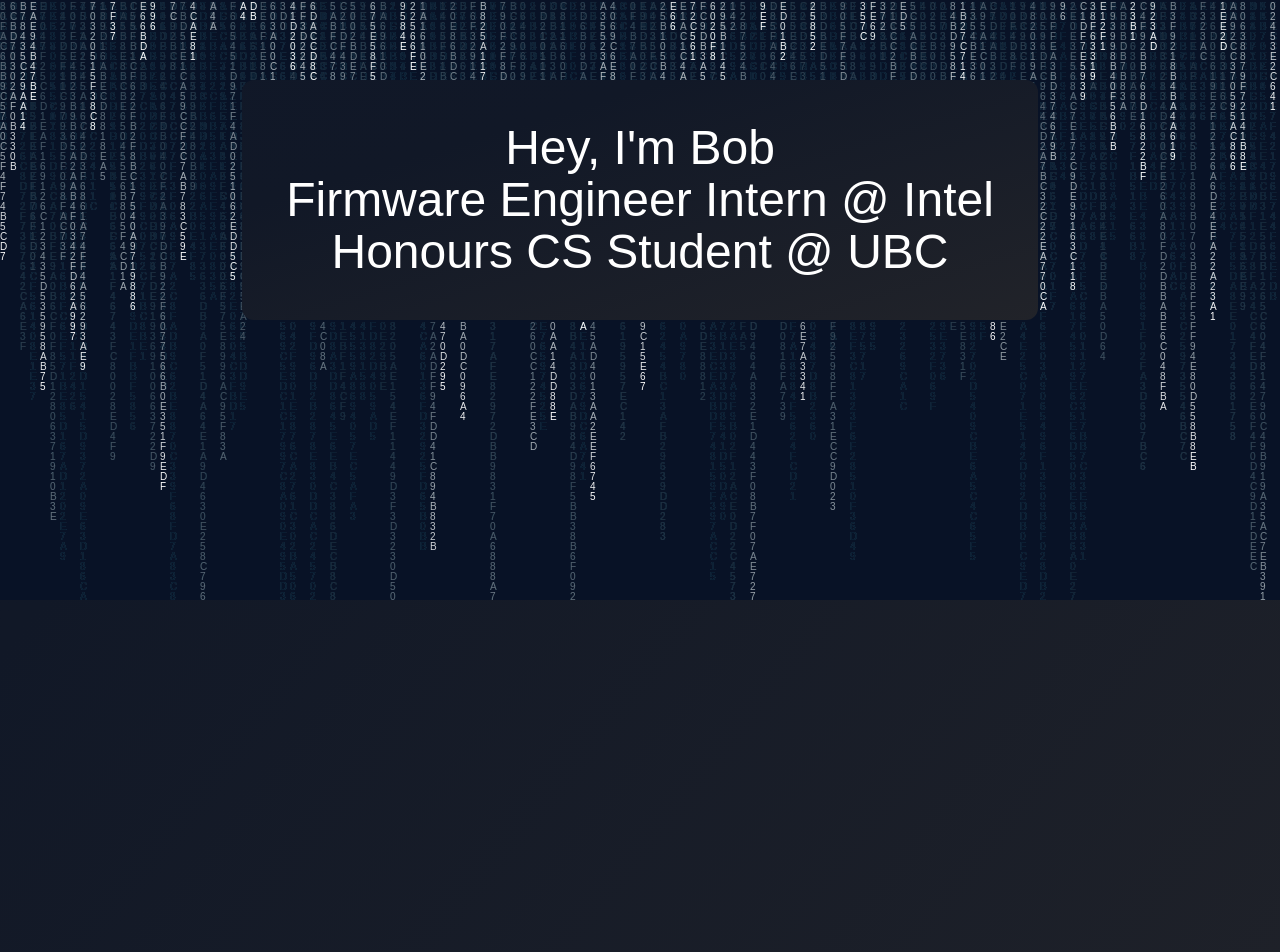
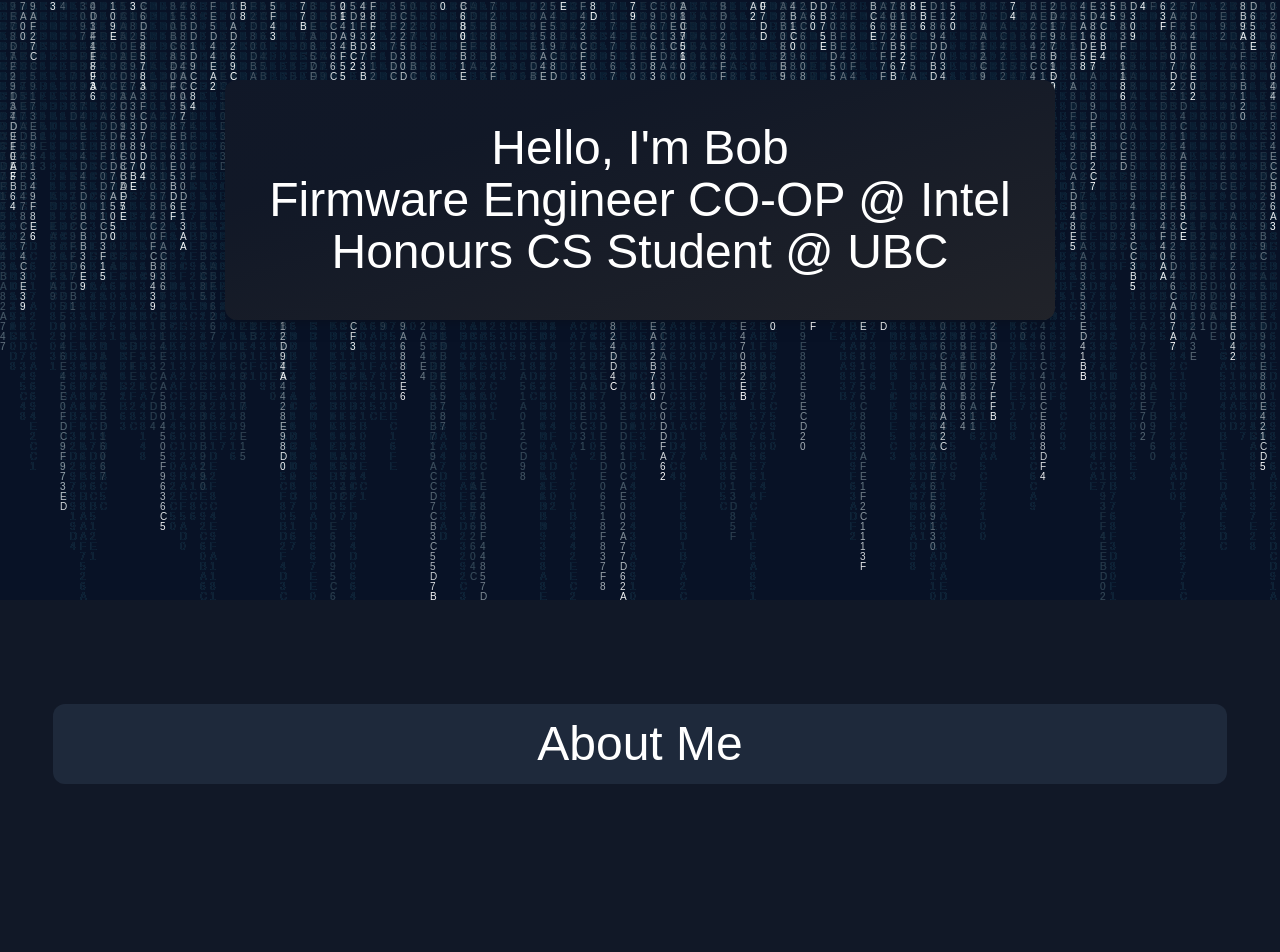
Before and after one commit to bob-pham/bobpham.com, a React (Vite) app: page / in a window 1280 px wide. Shown: the part 200-1152 px from the top of the page. Built offline with nearby package versions, Linux system fonts and the light colour scheme; no server answers.

Commit message:
added markdown and aboutme

```diff
--- a/index.html
+++ b/index.html
@@ -2,9 +2,9 @@
 <html lang="en">
   <head>
     <meta charset="UTF-8" />
-    <link rel="icon" type="image/svg+xml" href="/vite.svg" />
+    <link rel="icon" type="image/svg+xml" href="https://img.icons8.com/color/48/000000/code.png"/>
     <meta name="viewport" content="width=device-width, initial-scale=1.0" />
-    <title>Vite + React</title>
+    <title>Bob Pham - Portfolio</title>
   </head>
   <body>
     <div id="root"></div>
--- a/javascript/matrix.js
+++ b/javascript/matrix.js
@@ -2,7 +2,7 @@
 export default function Matrix() {
 
 const state = {
-  fps: 25,
+  fps: 30,
   color: "#ffffff",
   charset: "0123456789ABCDEF"
 };
--- a/package.json
+++ b/package.json
@@ -9,9 +9,11 @@
     "preview": "vite preview"
   },
   "dependencies": {
+    "@mdx-js/react": "^2.1.3",
     "daisyui": "^2.24.0",
     "react": "^18.2.0",
-    "react-dom": "^18.2.0"
+    "react-dom": "^18.2.0",
+    "react-markdown": "^8.0.3"
   },
   "devDependencies": {
     "@types/react": "^18.0.17",
--- /dev/null
+++ b/src/components/AboutMe.jsx
@@ -0,0 +1,23 @@
+import { useState, useEffect} from 'react';
+import ReactMarkdown from 'react-markdown';
+import aboutMe from '../markdown/aboutme.mdx';
+
+export default function AboutMe() {
+
+    const [markdown, setMarkdown] = useState("");
+
+    useEffect( () => {
+        fetch(aboutMe).then((response) => response.text()).then((str) => setMarkdown(str))
+    }, []);
+
+
+    return (
+    <>
+        <div className="grid grid-cols-12 overflow-hidden">
+            <canvas className="col-span-5"></canvas>
+            <ReactMarkdown className="col-span-7 p-10 text-white text-lg font-montserrat">{markdown}</ReactMarkdown>
+        </div>
+
+    </>
+    );
+}
--- a/src/components/App.jsx
+++ b/src/components/App.jsx
@@ -1,12 +1,19 @@
-import { useState } from 'react'
+import { useState, useEffect } from 'react'
+import Matrix from '../../javascript/matrix'
 import '../index.css'
+
+import AboutMe from './AboutMe'
 
 function App() {
   const [count, setCount] = useState(0)
 
+  useEffect(() => {
+    setTimeout(Matrix, 1);
+  }, [])
+
   return (
     <>
-        <main className="grid grid-cols-1 min-h-screen bg-gradient-to-br from-slate-900 to-zinc-800 via-gray-900 animate-gradient-x ">
+        <main className="grid grid-cols-1 min-h-screen bg-gray-900 animate-gradient-y ">
           <menu className="w-screen absolute z-40">
             <div className="navbar bg-gradient-to-br from-slate-900 to-zinc-800 via-gray-900 animate-gradient-x text-white">
               <div className="navbar-start">
@@ -53,18 +60,19 @@
               </div>
             </div>
           </menu>
-          <article className="">
+          <article>
             <div className="h-screen grid place-items-center font-bebasneue sm:text-5xl text-3xl text-white text-center">
-              <div className="md:w-fit w-11/12 z-40 rounded-xl p-10 bg-gradient-to-br from-slate-900 to-zinc-800 via-gray-900 animate-gradient-x">
-                <h1 className="h-min m-1">Hey, I'm Bob</h1>
-                <h1 className="h-min m-1">Firmware Engineer Intern @ Intel</h1>
+              <div className="md:w-fit w-11/12 z-40 rounded-xl p-10 bg-gradient-to-br from-slate-900 to-zinc-800 via-gray-900 animate-gradient-x drop-shadow-lg">
+                <h1 className="h-min m-1">Hello, I'm Bob</h1>
+                <h1 className="h-min m-1">Firmware Engineer CO-OP @ Intel</h1>
                 <h1 className="h-min m-1">Honours CS Student @ UBC</h1>
               </div>
               <canvas className="absolute z-0 bg-white montserrat text-lg" id="canvas"></canvas>
             </div>
           </article>
-          <article className="my-96">
-            <h1>About Me</h1>
+          <article className="grid place-items-center bg-gray-900 text-white my-24 py-2">
+            <h1 className="w-11/12 py-4 bg-slate-800 rounded-xl text-center text-5xl font-bebasneue">About Me</h1>
+            <AboutMe />
           </article>
         </main>
         </>
--- a/src/main.jsx
+++ b/src/main.jsx
@@ -1,13 +1,11 @@
 import React from 'react'
 import ReactDOM from 'react-dom/client'
 import App from './components/App'
-import matrix from '../javascript/matrix.js'
 
 import './index.css'
 
 ReactDOM.createRoot(document.getElementById('root')).render(
   <React.StrictMode>
     <App />
-    {setTimeout(matrix, 100)}
   </React.StrictMode>
 )
--- /dev/null
+++ b/src/markdown/aboutme.mdx
@@ -0,0 +1,7 @@
+Hello! I'm Bob.
+\
+\
+I am a third-year honours computer science student at the University of British Columbia. Currently, I am a firmware engineer intern at INTEL of Canada, as part of the Ethernet Products Group (EPG). I am passionate about programming and am continually striving to push my abilities to the next level, understand new technologies, and learn industry practices.
+\
+\
+I am currently interested in internship opportunities for summer 2023. Message me for all inquiries and/or if you're interested in working together on a project!
--- a/vite.config.js
+++ b/vite.config.js
@@ -3,5 +3,6 @@
 
 // https://vitejs.dev/config/
 export default defineConfig({
-  plugins: [react()]
+  plugins: [react()],
+  assetsInclude: ['**/*.md', '**/*.mdx', '**/*.gltf']
 })
```
Also changed, not shown: 1 other file (tests, documents, lock files or other folders).
